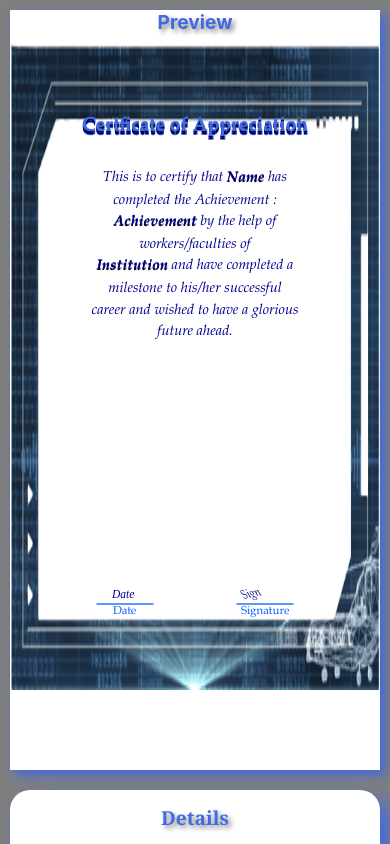
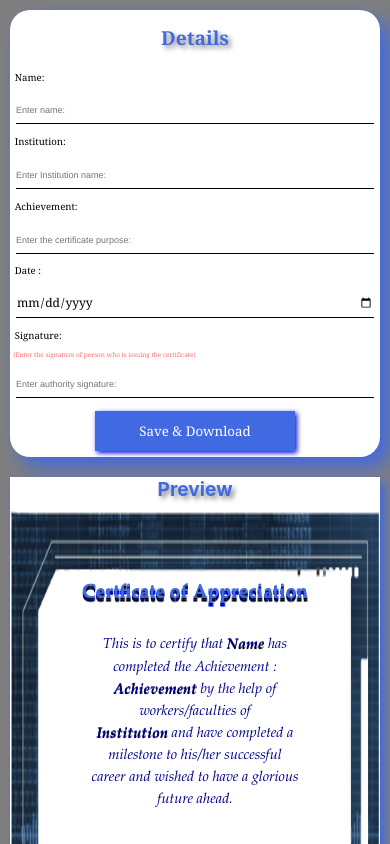
Before and after one commit to neme-sis/Certificate-Generator, a React (Create React App) app: page / in a window 390 px wide. Shown: the top 844 px of the page. Built offline with nearby package versions, Linux system fonts and the light colour scheme; the HTML template or start-up script is replaced by a standard one.

Commit message:
small-changes

```diff
--- a/src/App.css
+++ b/src/App.css
@@ -9,6 +9,6 @@
     font-size: 0.6rem;
   }
   .App{
-    flex-wrap: wrap-reverse;
+    flex-wrap: wrap;
   }
 }
--- a/src/styles/certificate.css
+++ b/src/styles/certificate.css
@@ -93,5 +93,6 @@ section span.sign{
     .certificate-div{
         width: 100%;
         margin-left: 10px;
+        height: 70vh;
     }
 }
```
